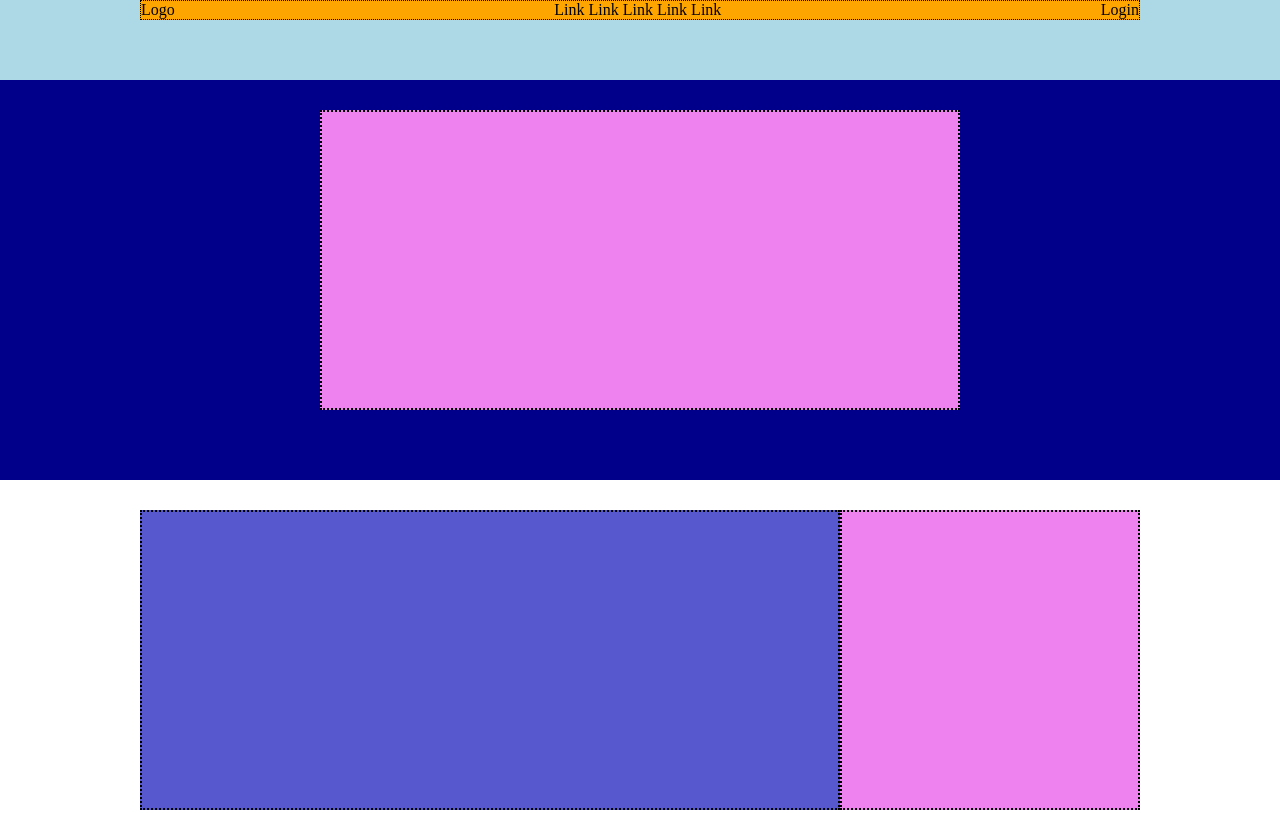
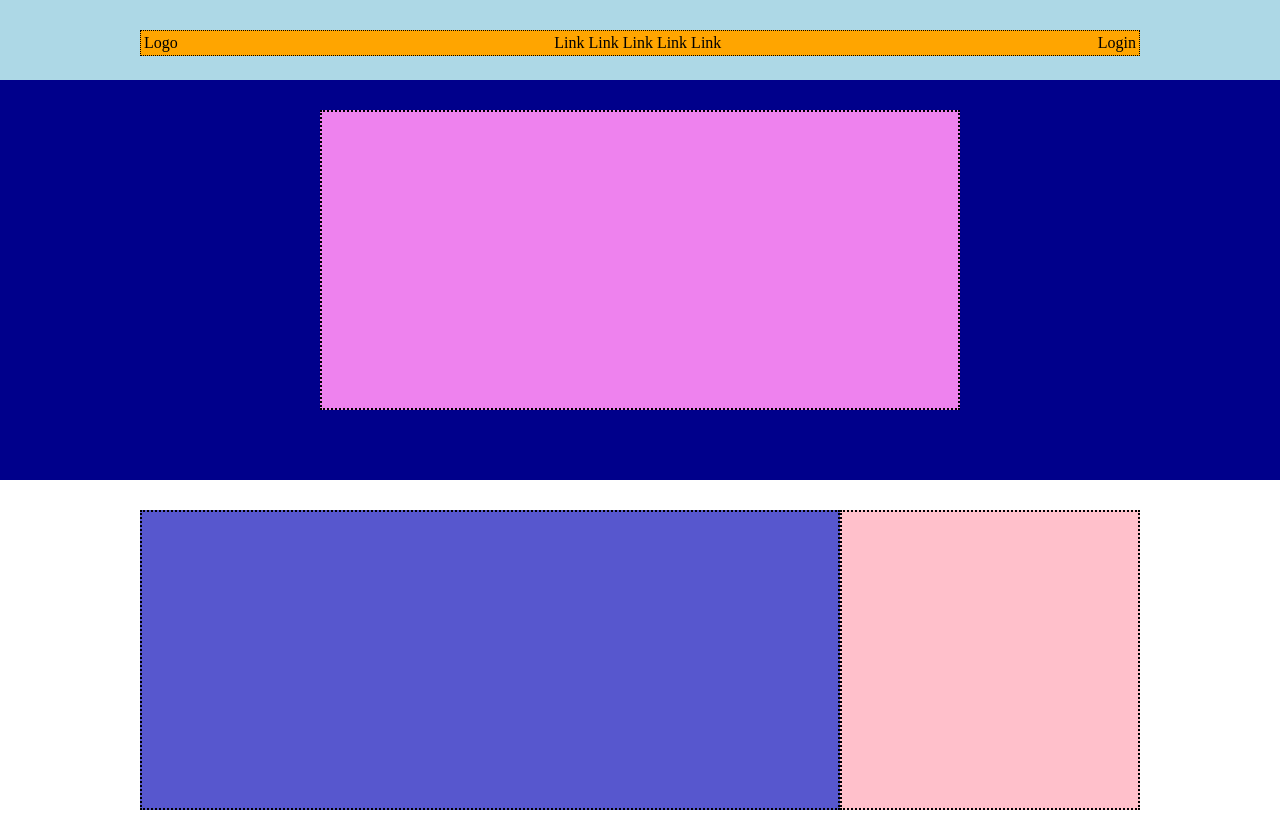
Before and after one commit to Nicolebalzano/htmlcss-struttura-discord, a plain HTML site: page index.html in a window 1280 px wide. Shown: the top 813 px of the page. Drawn offline with Linux system fonts and the light colour scheme.

Commit message:
feat: header modified

```diff
--- a/css/style.css
+++ b/css/style.css
@@ -25,11 +25,11 @@ background-color: #ffa500;
 /* debug */
 border: 1px solid #000000;
 border-style: dotted;
+padding: 3px;
 }
 .flex {
     display: flex;
 }
-
 .section-header a {
   text-decoration: none;
   color: #000000;
@@ -59,7 +59,7 @@ border-style: dotted;
     border-style: dotted;
 }
 .col-30 {
-    background-color: #EE82EE;
+    background-color: #FFC0CB;
     width: 30%;
     margin-top: 30px;
     margin-bottom: 30px;
@@ -73,7 +73,7 @@ border-style: dotted;
     background-color: #D3D3D3;
 }
 .section-5 {
-    background-color: #EE82EE;
+    background-color: #FFC0CB;
    height: 90%;
    width: 40%;
    border: 2px solid #000000;
--- a/index.html
+++ b/index.html
@@ -12,11 +12,10 @@
     <!-- header -->
     <header class="header">
         <!-- /header -->
-
+        <div class="padding-top30">
         <!-- main container -->
         <div class="container">
             <!-- /main-container -->
-
             <div class="flex-header">
                 <!-- logo -->
                 <div class="section-header">Logo</div>
@@ -33,6 +32,7 @@
                 <!-- login -->
                 <div class="section-header"><a href="#">Login</a></div>
                 <!-- /login -->
+            </div>
         </div>
         </div>
     </header>
```
Lines whose indentation alone changed are shown as unchanged.
